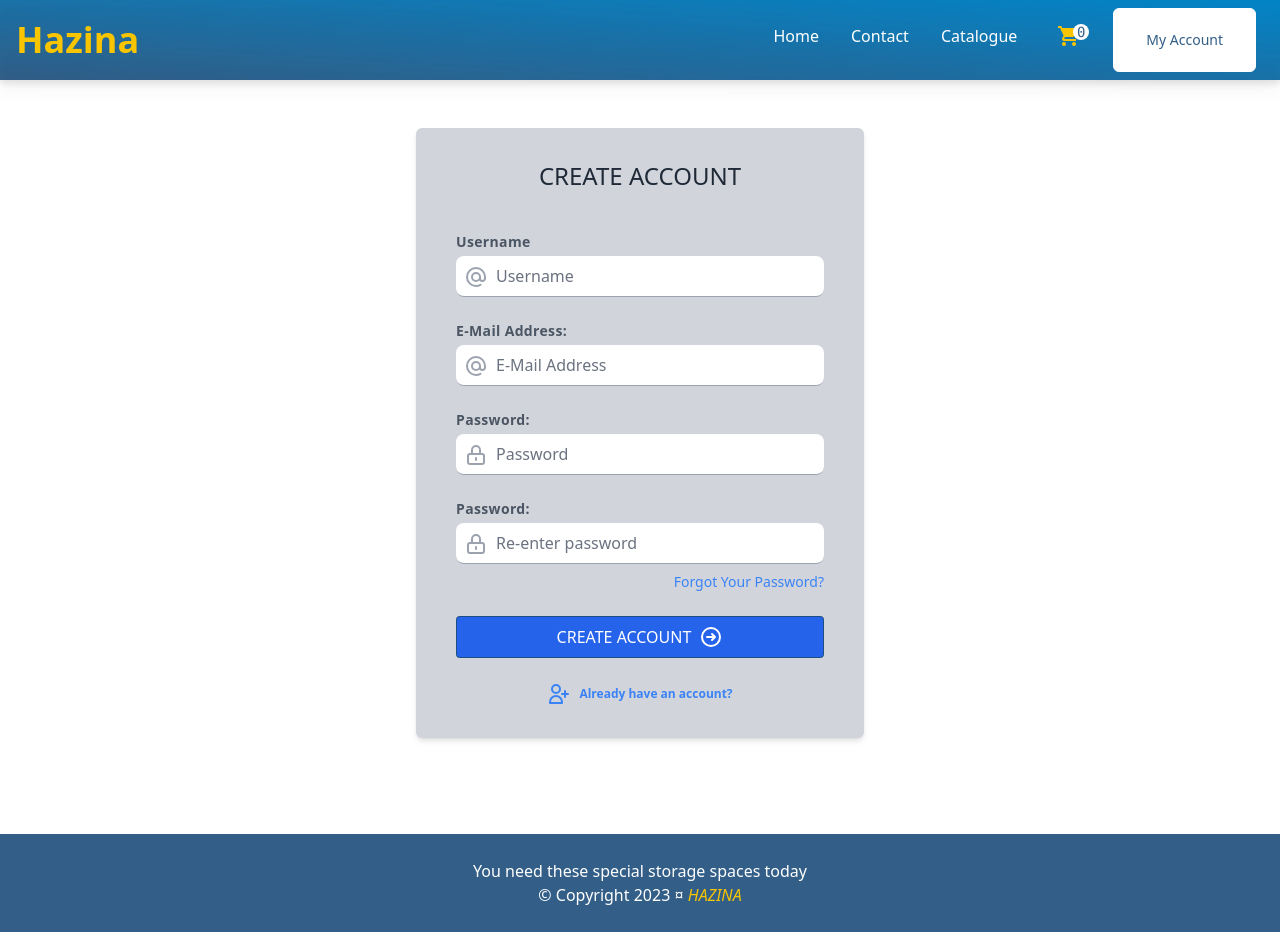
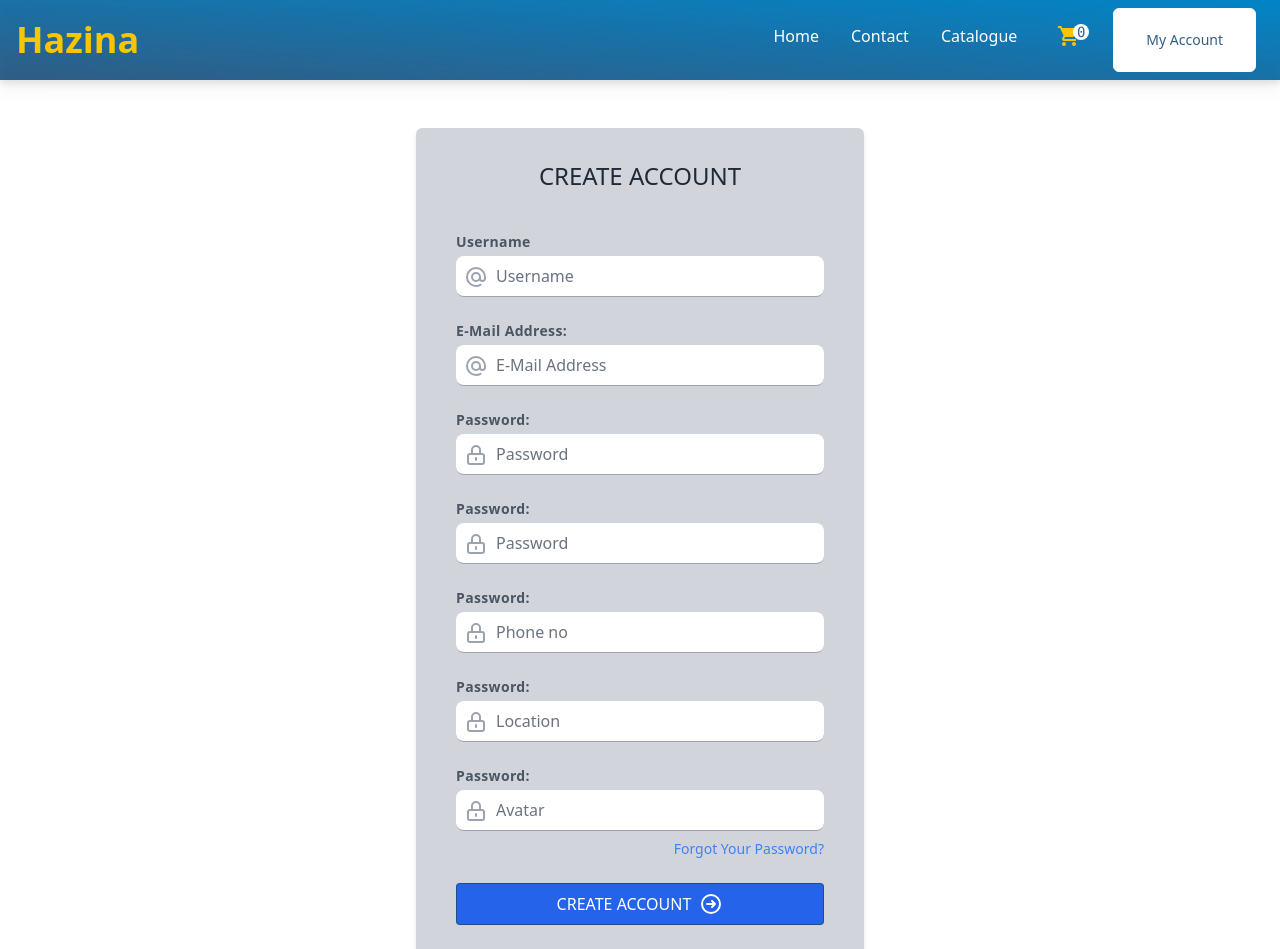
Before and after one commit to Beulah-Matt/hazina-project-frontend, a React (Create React App) app: page /sign-up in a window 1280 px wide. Shown: the top 949 px of the page. Built offline with nearby package versions, Linux system fonts and the light colour scheme.

Commit message:
ft(auth)user verification

```diff
--- a/src/pages/SignIn.jsx
+++ b/src/pages/SignIn.jsx
@@ -5,31 +5,54 @@ import { BiLogInCircle } from 'react-icons/bi';
 import { RiAccountCircleFill } from 'react-icons/ri';
 
 
-export default function SignIn() {
-  const navigate= useNavigate()
+const Signin = ({setLoggedIn}) => {
+  const [isLoading, setIsLoading]=useState(false)
+  const [formData, setFormData] = useState({
+    name: "",
+    password: "",
+  });
+  let navigate = useNavigate()
 
-  const [email, setEmail]=useState()
-  const [password, setPassword]=useState()
-  const [isLoading, setIsLoading]=useState(false)
-
-  const User = {
-    email,
-    password
-  }
-
-  console.log(User)
-
-  function handleSubmit(e){
-     e.preventDefault()
-     setIsLoading(true)
-     fetch('http://localhost:4000',{
+  const handleChange = (e) => {
+    setFormData({
+      ...formData,
+      [e.target.name]: e.target.value,
+    });
+  };
+  const handleSubmit = (e) => {
+    e.preventDefault();
+    fetch("https://hazina-backend.up.railway.app/login", {
       method: "POST",
       headers: {
-        "Content-Type":"application/json"
+        "Content-Type": "application/json",
+    Accept: "application/json",
       },
-      body: JSON.stringify(User)
-     }).then(response =>response.json())
-  }
+      body: JSON.stringify(formData),
+    }).then((res) => {
+      if (res.ok) {
+        res.json().then((user) => {
+          localStorage.setItem('jwt', user.jwt)
+          fetch("https://hazina-backend.up.railway.app/customer_storages",
+          {
+            headers: {
+              Authorization: `Bearer ${user.jwt}`,
+              'Content-Type': 'application/json',
+            }
+          }).then((res)=> res.json())
+          .then((storages) => {
+            console.log(storages)
+            setLoggedIn((prevData)=> ({...prevData, user: {...prevData.user, storages: storages}}))
+          })
+
+          navigate("/customers")
+        });
+      } else {
+        res.json().then((errors) => {
+          console.error(errors);
+        });
+      }e.target.reset();
+    })
+  };
 
   return (
     <>
@@ -55,7 +78,7 @@ export default function SignIn() {
                     <path d="M16 12a4 4 0 10-8 0 4 4 0 008 0zm0 0v1.5a2.5 2.5 0 005 0V12a9 9 0 10-9 9m4.5-1.206a8.959 8.959 0 01-4.5 1.207" />
                   </svg>
                 </div>
-                <input id="email" type="email" name="email" className="text-sm sm:text-base placeholder-gray-500 pl-10 pr-4 rounded-lg border border-gray-400 w-full py-2 focus:outline-none focus:border-blue-400" placeholder="E-Mail Address" onChange={e => setEmail(e.target.value)} />
+                <input id="name" type="text" name="email"  value={formData.name} className="text-sm sm:text-base placeholder-gray-500 pl-10 pr-4 rounded-lg border border-gray-400 w-full py-2 focus:outline-none focus:border-blue-400" placeholder="E-Mail Address"  onChange={handleChange} />
               </div>
             </div>
             <div className="flex flex-col mb-6">
@@ -69,7 +92,7 @@ export default function SignIn() {
                   </span>
                 </div>
 
-                <input id="password" type="password" name="password" className="text-sm sm:text-base placeholder-gray-500 pl-10 pr-4 rounded-lg border border-gray-400 w-full py-2 focus:outline-none focus:border-blue-400" placeholder="Password" required onChange={e => setPassword(e.target.value)} disabled={isLoading}/>
+                <input id="password" type="password" name="password" className="text-sm sm:text-base placeholder-gray-500 pl-10 pr-4 rounded-lg border border-gray-400 w-full py-2 focus:outline-none focus:border-blue-400" placeholder="Password" required onChange={handleChange} disabled={isLoading} autoComplete='current-password' />
               </div>
             </div>
 
@@ -106,3 +129,5 @@ export default function SignIn() {
     </>
   )
 }
+
+export default Signin
--- a/src/pages/SignUp.jsx
+++ b/src/pages/SignUp.jsx
@@ -2,40 +2,57 @@ import React, {useState} from 'react'
 //import '../css/sign.css'
 import { useNavigate } from 'react-router-dom';
 import { BiLogInCircle } from 'react-icons/bi';
-import { RiUserAddFill } from 'react-icons/ri';
 
+function SignUp({setCurrentUser}) {
+  const [name, setName]=useState()
+  const [isLoading, setIsLoading]=useState(false)
+  const [formData, setFormData] = useState({
+    name: "",
+    email: "",
+    password: "",
+    phone_no: "",
+    photo_url: "",
+    location: ""
+})
 
+let navigate = useNavigate()
 
-function SignUp() {
-  const navigate= useNavigate()
-  const [name, setName]=useState()
-  const [email, setEmail]=useState()
-  const [address, setAddress]=useState()
-  const [password, setPassword]=useState()
-  const [isLoading, setIsLoading]=useState(false)
+const handleChange = (e) => {
+    setFormData({
+      ...formData,
+      [e.target.name]: e.target.value,
+    });
+  };
 
-  const User = {
-    name,
-    email,
-    address,
-    password
-  }
+// Make a post request for signup here
 
+const handleSubmit = async (e) => {
+    e.preventDefault()
 
+    const userCreds = {...formData};
 
-  function handleSubmit(e){
-     e.preventDefault()
-     setIsLoading(true)
-     fetch('http://localhost:5000',{
-      method: "POST",
-      headers: {
-        "Content-Type":"application/json"
-      },
-      body: JSON.stringify(User)
-     }).then(response =>response.json())
-  }
+    fetch("http://localhost:3000/signup", {
+        method: "POST",
+        headers: {
+            "Content-Type": "application/json"
+        },
+        body: JSON.stringify(userCreds),
+    }).then((res)=> {
+        if (res.ok){
+            res.json().then((data) => {
+                localStorage.setItem("jwt", data.jwt)
+                setCurrentUser({user: data.user});
+                navigate("/dashboard")
+            })
+        }else{
+            res.json().then((errors) => {
+                console.log(errors);
+            })
+        }
+        e.target.reset()
+    })
 
-  console.log(User)
+}
 
   return (
     <div className="md:pt-8">
@@ -52,7 +69,7 @@ function SignUp() {
                     <path d="M16 12a4 4 0 10-8 0 4 4 0 008 0zm0 0v1.5a2.5 2.5 0 005 0V12a9 9 0 10-9 9m4.5-1.206a8.959 8.959 0 01-4.5 1.207" />
                   </svg>
                 </div>
-                <input id="username" type="text" name="username" className="text-sm sm:text-base placeholder-gray-500 pl-10 pr-4 rounded-lg border border-gray-400 w-full py-2 focus:outline-none focus:border-blue-400" placeholder="Username" onChange={e => setName(e.target.value)} />
+                <input id="username" type="text" name="name" className="text-sm sm:text-base placeholder-gray-500 pl-10 pr-4 rounded-lg border border-gray-400 w-full py-2 focus:outline-none focus:border-blue-400" placeholder="Username" onChange={handleChange} />
               </div>
             </div>
             <div className="flex flex-col mb-6">
@@ -63,7 +80,7 @@ function SignUp() {
                     <path d="M16 12a4 4 0 10-8 0 4 4 0 008 0zm0 0v1.5a2.5 2.5 0 005 0V12a9 9 0 10-9 9m4.5-1.206a8.959 8.959 0 01-4.5 1.207" />
                   </svg>
                 </div>
-                <input id="email" type="email" name="email" className="text-sm sm:text-base placeholder-gray-500 pl-10 pr-4 rounded-lg border border-gray-400 w-full py-2 focus:outline-none focus:border-blue-400" placeholder="E-Mail Address" onChange={e => setEmail(e.target.value)} />
+                <input id="email" type="email" name="email" className="text-sm sm:text-base placeholder-gray-500 pl-10 pr-4 rounded-lg border border-gray-400 w-full py-2 focus:outline-none focus:border-blue-400" placeholder="E-Mail Address" onChange={handleChange} />
               </div>
             </div>
             <div className="flex flex-col mb-6">
@@ -77,7 +94,7 @@ function SignUp() {
                   </span>
                 </div>
 
-                <input id="password" type="password" name="password" className="text-sm sm:text-base placeholder-gray-500 pl-10 pr-4 rounded-lg border border-gray-400 w-full py-2 focus:outline-none focus:border-blue-400" placeholder="Password" required onChange={e => setPassword(e.target.value)} disabled={isLoading}/>
+                <input id="password" type="password" name="password" className="text-sm sm:text-base placeholder-gray-500 pl-10 pr-4 rounded-lg border border-gray-400 w-full py-2 focus:outline-none focus:border-blue-400" placeholder="Password" required onChange={handleChange} disabled={isLoading} autoComplete='current-password' />
               </div>
             </div>
             <div className="flex flex-col mb-6">
@@ -91,7 +108,49 @@ function SignUp() {
                   </span>
                 </div>
 
-                <input id="password" type="password" name="password" className="text-sm sm:text-base placeholder-gray-500 pl-10 pr-4 rounded-lg border border-gray-400 w-full py-2 focus:outline-none focus:border-blue-400" placeholder="Re-enter password" required onChange={e => setPassword(e.target.value)} disabled={isLoading}/>
+                <input id="password" type="password" name="password" className="text-sm sm:text-base placeholder-gray-500 pl-10 pr-4 rounded-lg border border-gray-400 w-full py-2 focus:outline-none focus:border-blue-400" placeholder="Password" required onChange={handleChange} disabled={isLoading} autoComplete='current-password' />
+              </div>
+            </div>
+            <div className="flex flex-col mb-6">
+              <label for="password" className="mb-1 text-xs sm:text-sm tracking-wide text-gray-600">Password:</label>
+              <div className="relative">
+                <div className="inline-flex items-center justify-center absolute left-0 top-0 h-full w-10 text-gray-400">
+                  <span>
+                    <svg className="h-6 w-6" fill="none" stroke-linecap="round" stroke-linejoin="round" stroke-width="2" viewBox="0 0 24 24" stroke="currentColor">
+                      <path d="M12 15v2m-6 4h12a2 2 0 002-2v-6a2 2 0 00-2-2H6a2 2 0 00-2 2v6a2 2 0 002 2zm10-10V7a4 4 0 00-8 0v4h8z" />
+                    </svg>
+                  </span>
+                </div>
+
+                <input id="phone_no" type="number" name="phone_no" className="text-sm sm:text-base placeholder-gray-500 pl-10 pr-4 rounded-lg border border-gray-400 w-full py-2 focus:outline-none focus:border-blue-400" placeholder="Phone no" required onChange={handleChange} />
+              </div>
+            </div>
+            <div className="flex flex-col mb-6">
+              <label for="password" className="mb-1 text-xs sm:text-sm tracking-wide text-gray-600">Password:</label>
+              <div className="relative">
+                <div className="inline-flex items-center justify-center absolute left-0 top-0 h-full w-10 text-gray-400">
+                  <span>
+                    <svg className="h-6 w-6" fill="none" stroke-linecap="round" stroke-linejoin="round" stroke-width="2" viewBox="0 0 24 24" stroke="currentColor">
+                      <path d="M12 15v2m-6 4h12a2 2 0 002-2v-6a2 2 0 00-2-2H6a2 2 0 00-2 2v6a2 2 0 002 2zm10-10V7a4 4 0 00-8 0v4h8z" />
+                    </svg>
+                  </span>
+                </div>
+
+                <input id="location" type="text" name="location" className="text-sm sm:text-base placeholder-gray-500 pl-10 pr-4 rounded-lg border border-gray-400 w-full py-2 focus:outline-none focus:border-blue-400" placeholder="Location" required onChange={handleChange} />
+              </div>
+            </div>
+            <div className="flex flex-col mb-6">
+              <label for="password" className="mb-1 text-xs sm:text-sm tracking-wide text-gray-600">Password:</label>
+              <div className="relative">
+                <div className="inline-flex items-center justify-center absolute left-0 top-0 h-full w-10 text-gray-400">
+                  <span>
+                    <svg className="h-6 w-6" fill="none" stroke-linecap="round" stroke-linejoin="round" stroke-width="2" viewBox="0 0 24 24" stroke="currentColor">
+                      <path d="M12 15v2m-6 4h12a2 2 0 002-2v-6a2 2 0 00-2-2H6a2 2 0 00-2 2v6a2 2 0 002 2zm10-10V7a4 4 0 00-8 0v4h8z" />
+                    </svg>
+                  </span>
+                </div>
+
+                <input id="photo_url" type="text" name="photo_url" className="text-sm sm:text-base placeholder-gray-500 pl-10 pr-4 rounded-lg border border-gray-400 w-full py-2 focus:outline-none focus:border-blue-400" placeholder="Avatar" required onChange={handleChange} />
               </div>
             </div>
 
@@ -111,6 +170,7 @@ function SignUp() {
                 </span>
               </button>
             </div>
+
           </form>
         </div>
         <div className="flex justify-center items-center mt-6">
--- a/src/pages/Storages.jsx
+++ b/src/pages/Storages.jsx
@@ -78,7 +78,7 @@ export default function Storages() {
                   <option value="Large">Large</option>
               </select>
           </div>
-              <div className="cards">
+              <div className="cards w-full flex flex-wrap border-gray-100 border-2 justify-center">
             {
               storages.map((product) => <StoragesCard key={
                       product.id
```
